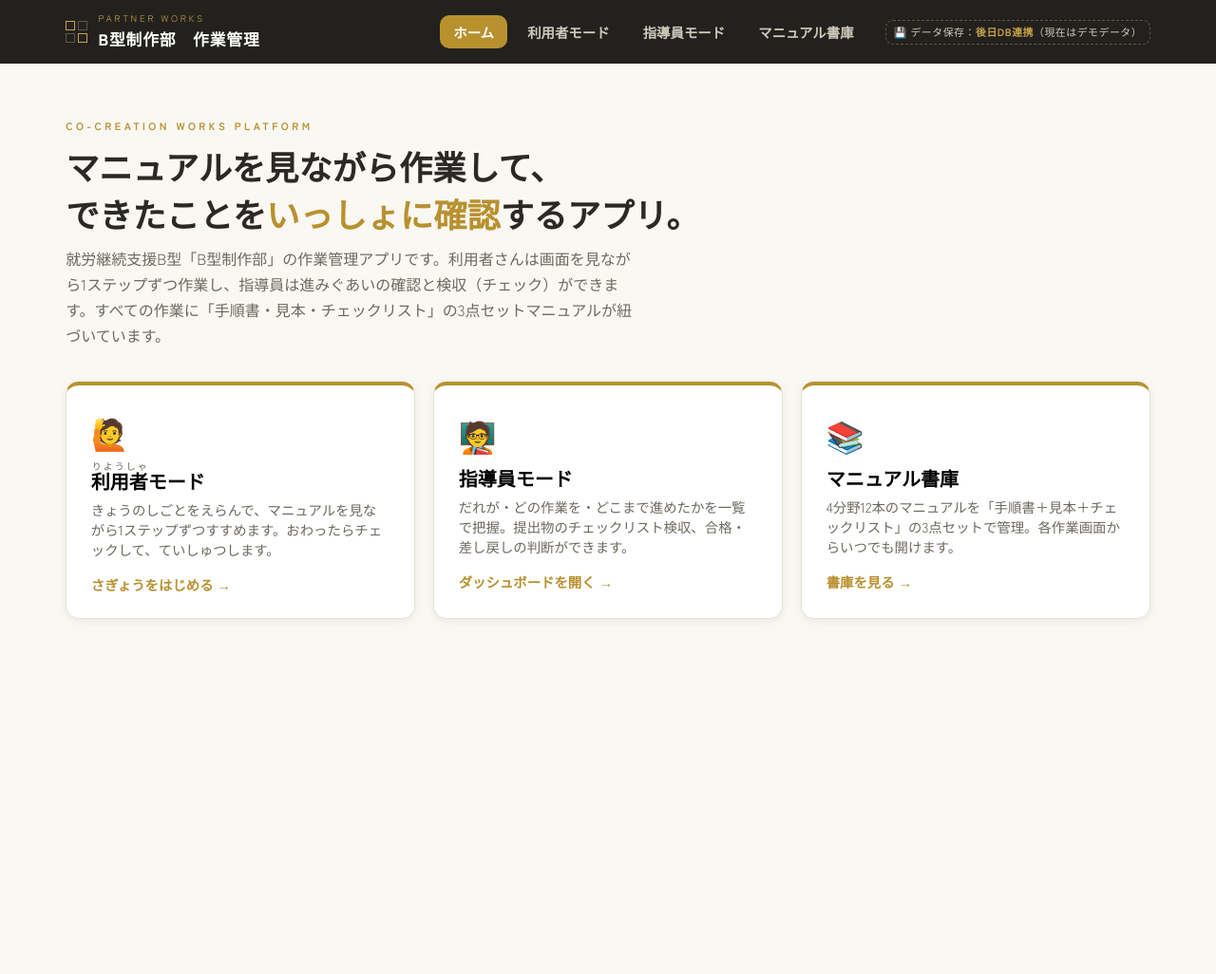
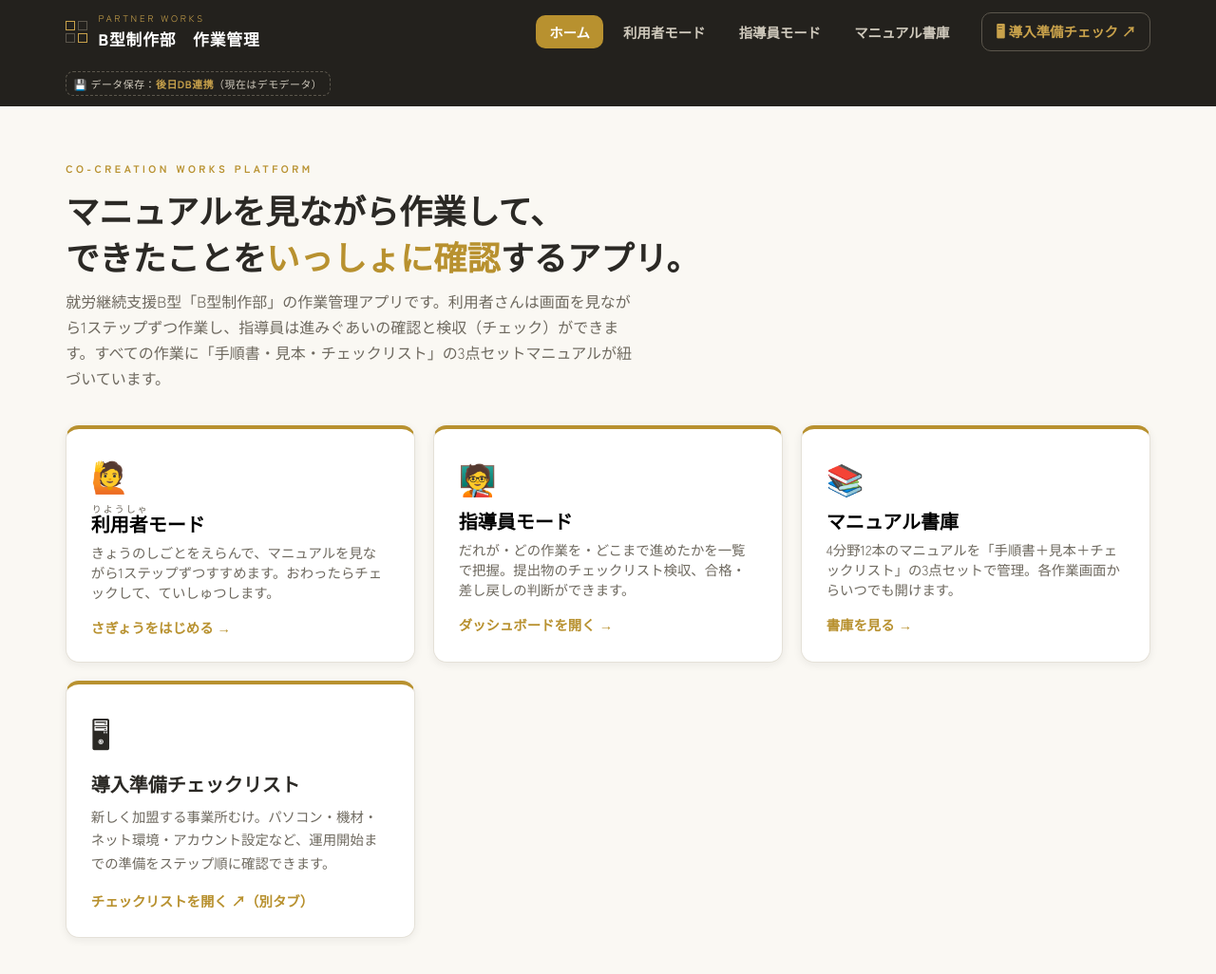
Before and after one commit to otyrto0906-rgb/b-type-works-app, a plain HTML site: page index.html in a window 1280 px wide. Shown: the whole page at 95% size. Before the commit the page ends 800 px from the top, so only its background shows below. Drawn offline with Linux system fonts and the light colour scheme.

Commit message:
Update index.html

```diff
--- a/index.html
+++ b/index.html
@@ -101,6 +101,8 @@ nav.roles{display:flex;gap:.4rem;margin-left:auto}
 }
 .role-tab:hover{color:#fff}
 .role-tab.active{background:var(--gold);color:#fff}
+a.ext-link{text-decoration:none;border:1px solid #5b564c;color:var(--gold-2)}
+a.ext-link:hover{border-color:var(--gold);color:#fff;background:rgba(184,145,47,.15)}
 .db-chip{
   font-size:.68rem;color:#CFC9BC;border:1px dashed #5b564c;border-radius:8px;
   padding:.25em .7em;letter-spacing:.05em;
@@ -383,6 +385,7 @@ table.mgr tr:hover td{background:var(--gold-pale)}
       <button class="role-tab" data-nav="staff">指導員モード</button>
       <button class="role-tab" data-nav="library">マニュアル書庫</button>
     </nav>
+    <a class="role-tab ext-link" href="https://otyrto0906-rgb.github.io/b-type-works-app/check" target="_blank" rel="noopener">🖥 導入準備チェック ↗</a>
     <span class="db-chip">💾 データ保存：<b>後日DB連携</b>（現在はデモデータ）</span>
   </div>
 </header>
@@ -605,6 +608,13 @@ function vHome(){
       <p>4分野12本のマニュアルを「手順書＋見本＋チェックリスト」の3点セットで管理。各作業画面からいつでも開けます。</p>
       <div class="go">書庫を見る →</div>
     </button>
+    <a class="card card-goldtop mode-card" style="text-decoration:none;color:inherit"
+       href="https://otyrto0906-rgb.github.io/b-type-works-app/check" target="_blank" rel="noopener">
+      <div class="icon">🖥</div>
+      <h2>導入準備チェックリスト</h2>
+      <p>新しく加盟する事業所むけ。パソコン・機材・ネット環境・アカウント設定など、運用開始までの準備をステップ順に確認できます。</p>
+      <div class="go">チェックリストを開く ↗（別タブ）</div>
+    </a>
   </div>`;
 }
 
```
